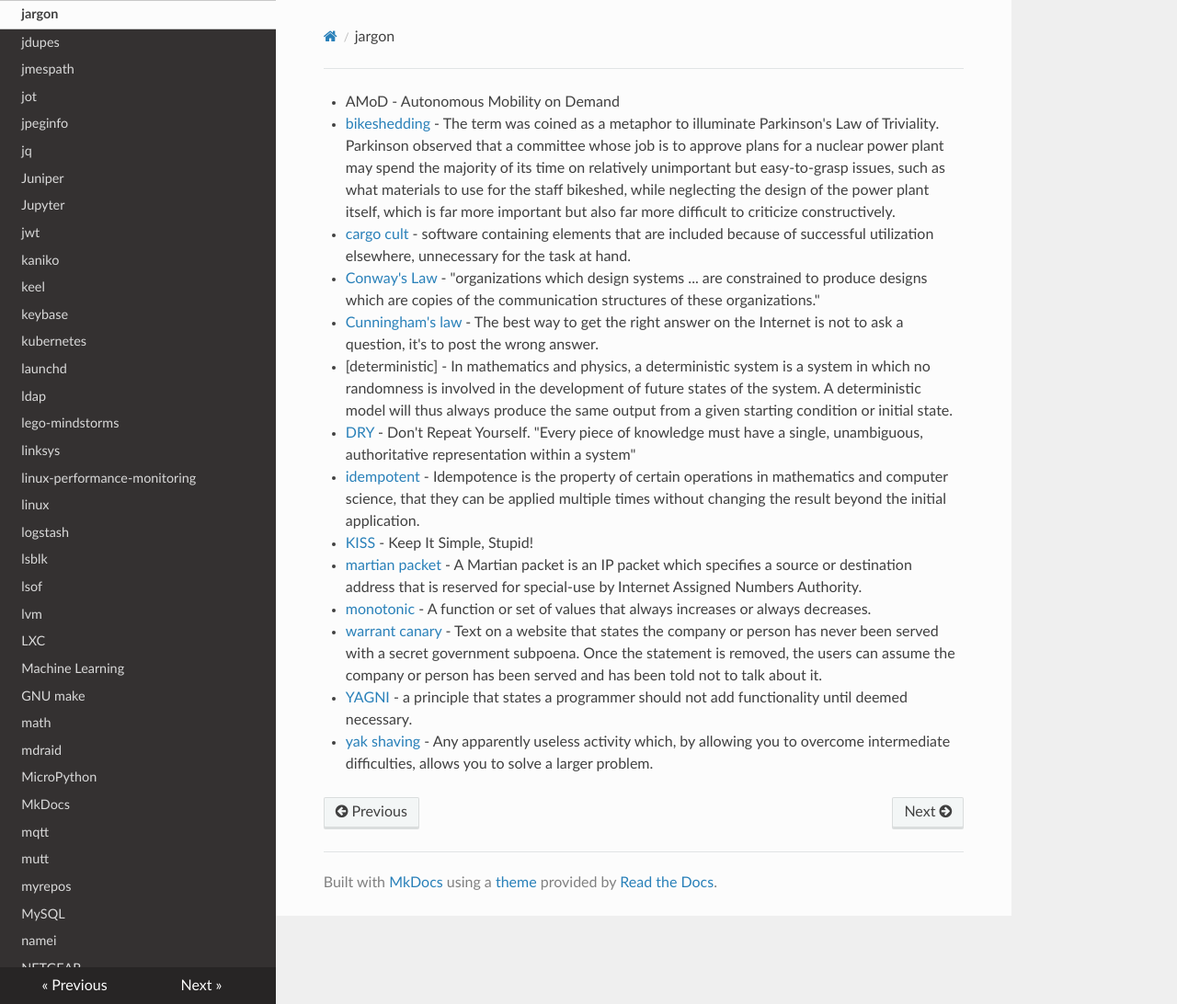
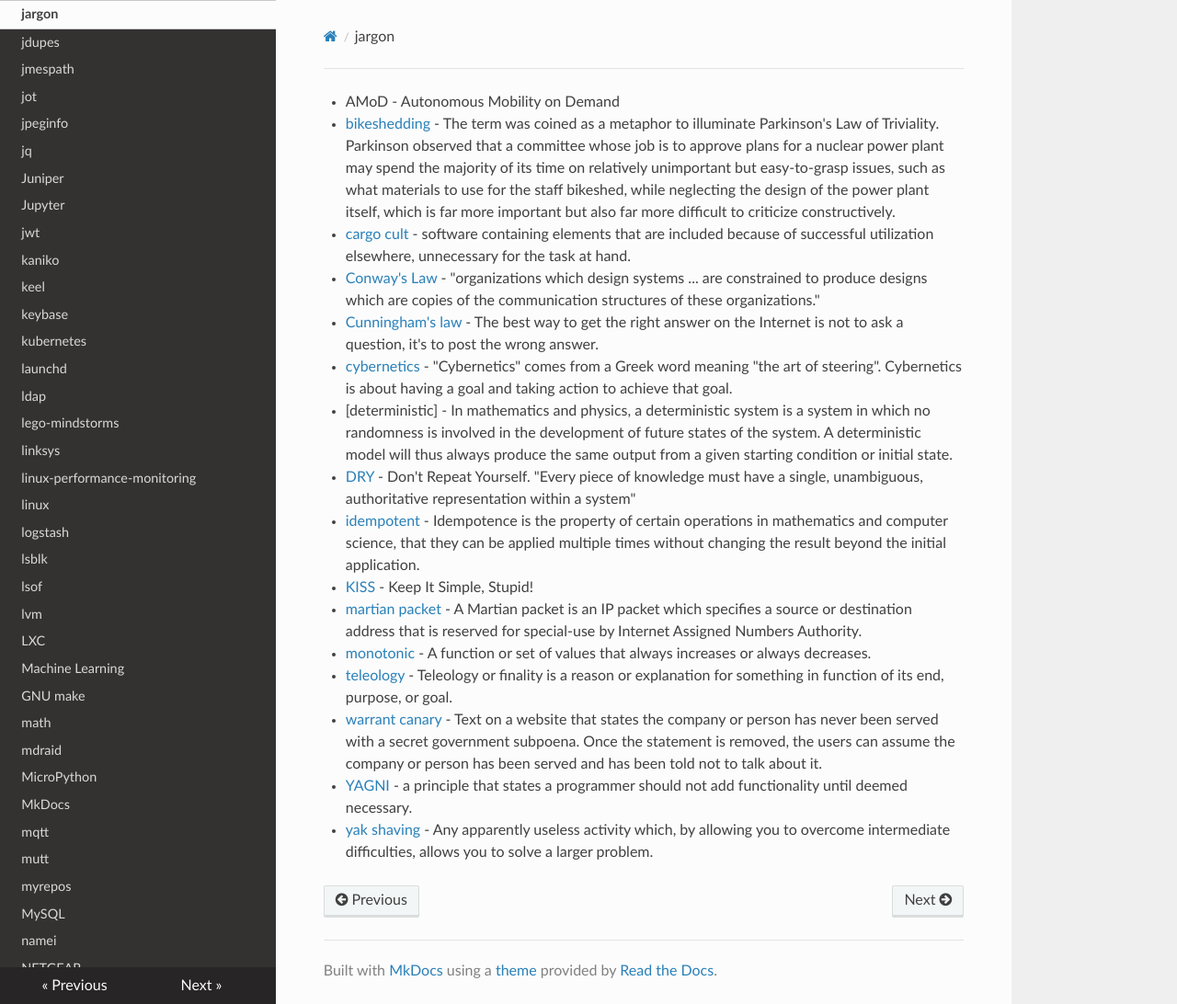
Before and after one commit to lando-cal/tech-notes, an MkDocs documentation site: the page built from docs/jargon.md, in a window 1280 px wide and 1092 px high. Shown: the whole window at 92% size. Built offline with MkDocs 1.6.1, drawn with Linux system fonts in a browser that asks for light colours; nearby versions of some CDN libraries.

Commit message:
Add cybernetics, teleology.

```diff
--- a/docs/jargon.md
+++ b/docs/jargon.md
@@ -5,12 +5,14 @@ Title: jargon
 - [cargo cult](https://en.wikipedia.org/wiki/Cargo_cult) - software containing elements that are included because of successful utilization elsewhere, unnecessary for the task at hand.
 - [Conway's Law](https://en.wikipedia.org/wiki/Conway%27s_law) - "organizations which design systems ... are constrained to produce designs which are copies of the communication structures of these organizations."
 - [Cunningham's law](https://en.wikipedia.org/wiki/Ward_Cunningham) - The best way to get the right answer on the Internet is not to ask a question, it's to post the wrong answer.
+- [cybernetics](http://www.pangaro.com/definition-cybernetics.html) - "Cybernetics" comes from a Greek word meaning "the art of steering". Cybernetics is about having a goal and taking action to achieve that goal.
 - [deterministic] - In mathematics and physics, a deterministic system is a system in which no randomness is involved in the development of future states of the system. A deterministic model will thus always produce the same output from a given starting condition or initial state.
 - [DRY](https://en.wikipedia.org/wiki/Don%27t_repeat_yourself) - Don't Repeat Yourself. "Every piece of knowledge must have a single, unambiguous, authoritative representation within a system"
 - [idempotent](https://en.wikipedia.org/wiki/Idempotence) - Idempotence is the property of certain operations in mathematics and computer science, that they can be applied multiple times without changing the result beyond the initial application.
 - [KISS](https://en.wikipedia.org/wiki/KISS_principle) - Keep It Simple, Stupid!
 - [martian packet](https://en.wikipedia.org/wiki/Martian_packet) - A Martian packet is an IP packet which specifies a source or destination address that is reserved for special-use by Internet Assigned Numbers Authority.
 - [monotonic](https://en.wikipedia.org/wiki/Monotonic_function) - A function or set of values that always increases or always decreases.
+- [teleology](https://en.wikipedia.org/wiki/Teleology) - Teleology or finality is a reason or explanation for something in function of its end, purpose, or goal.
 - [warrant canary](https://en.wikipedia.org/wiki/Warrant_canary) - Text on a website that states the company or person has never been served with a secret government subpoena. Once the statement is removed, the users can assume the company or person has been served and has been told not to talk about it.
 - [YAGNI](https://en.wikipedia.org/wiki/You_aren%27t_gonna_need_it) - a principle that states a programmer should not add functionality until deemed necessary.
 - [yak shaving](https://en.wiktionary.org/wiki/yak_shaving) - Any apparently useless activity which, by allowing you to overcome intermediate difficulties, allows you to solve a larger problem.
```
